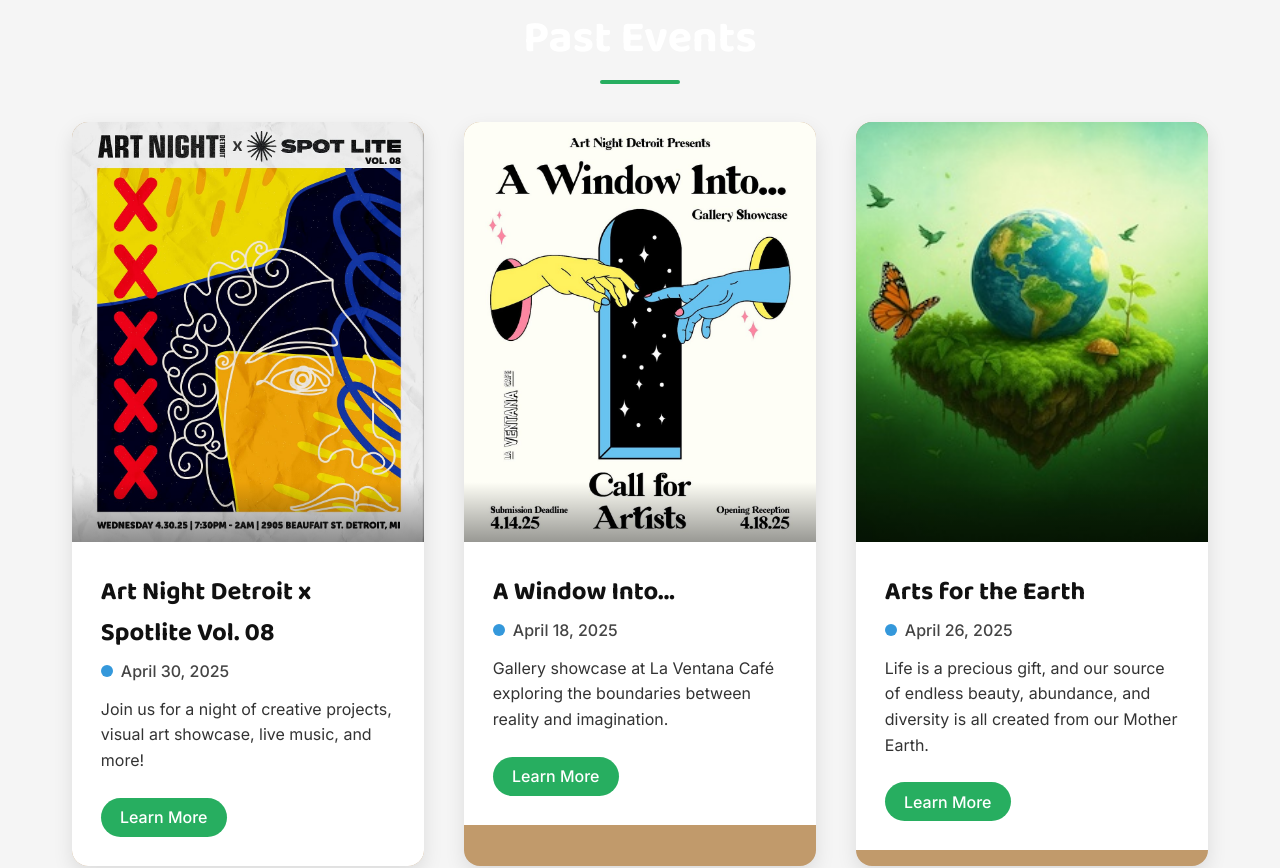
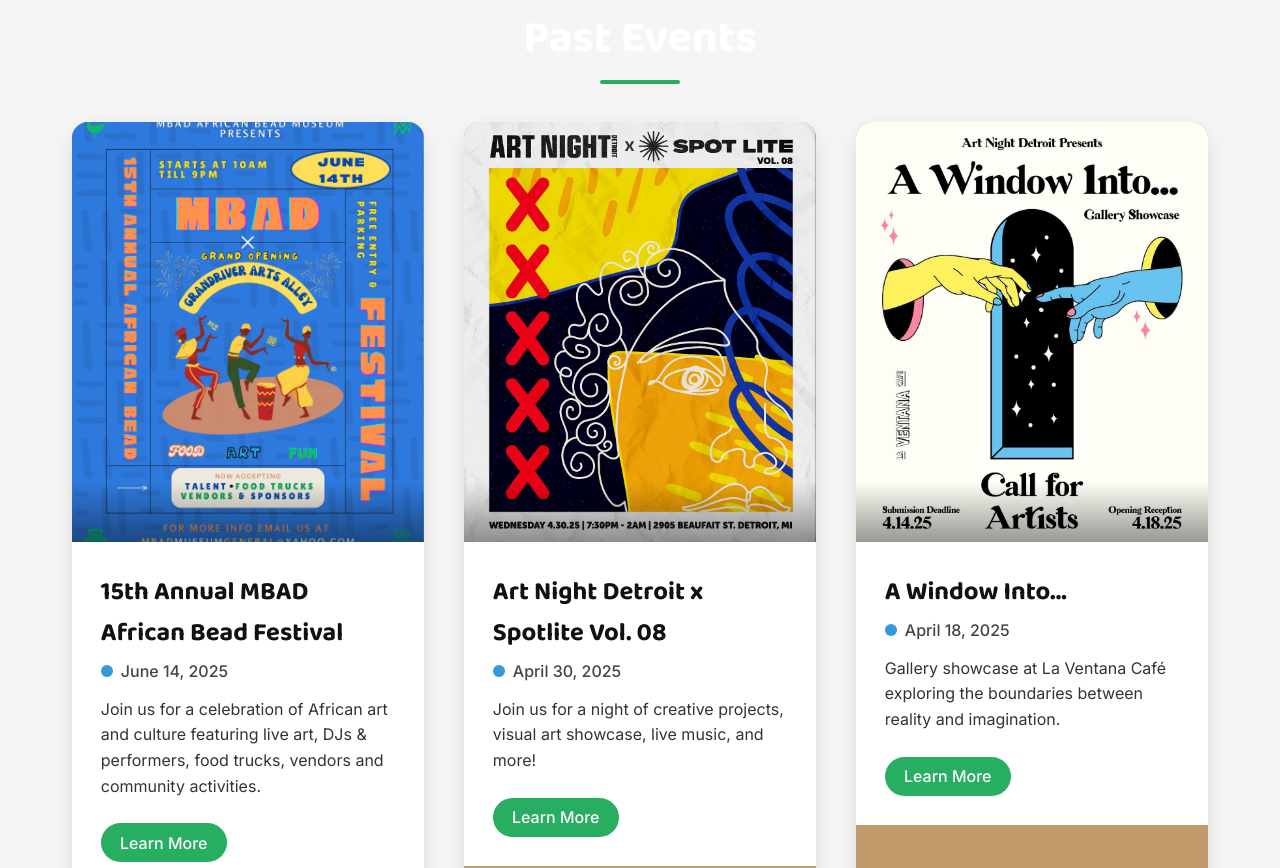
Before and after one commit to buidl-renaissance/art-night-detroit, a Next.js app: page / in a window 1280 px wide. Shown: the part 680-1548 px from the top of the page. Built offline with nearby package versions, Linux system fonts and the light colour scheme.

Commit message:
activate character

```diff
--- a/src/pages/events/index.tsx
+++ b/src/pages/events/index.tsx
@@ -14,14 +14,13 @@
   url?: string;
 }
 
-const EventsPage = () => {
-  const events: Event[] = [
+export const events: Event[] = [
   {
     id: 'dabls-collector-quest-raffle',
     title: '15th Annual MBAD African Bead Festival',
     date: 'June 14, 2025',
     description: 'Join us for a celebration of African art and culture featuring live art, DJs & performers, food trucks, vendors and community activities.',
-      image: '/images/dabls-collector-quest-raffle.jpg',
+    image: '/images/mbad-festival.jpg',
     location: 'Dabls MBAD African Bead Museum, 6559 Grand River Ave, Detroit, MI',
     time: '10:00AM-9:00PM'
   },
@@ -55,6 +54,7 @@
   }
 ];
 
+const EventsPage = () => {
   return (
     <PageContainer>
       <Head>
--- a/src/pages/index.tsx
+++ b/src/pages/index.tsx
@@ -2,35 +2,11 @@
 import Head from 'next/head';
 import Link from 'next/link';
 import styled from 'styled-components';
+import { events } from './events';
+
 
 const HomePage = () => {
-  const featuredEvents = [
-    {
-      id: 'spot-lite-vol-08',
-      title: 'Art Night Detroit x Spotlite Vol. 08',
-      date: 'April 30, 2025',
-      description: 'Join us for a night of creative projects, visual art showcase, live music, and more!',
-      image: '/images/art-night-spot-lite-vol-08.jpg'
-    },
-    {
-      id: 'a-window-into',
-      title: 'A Window Into...',
-      date: 'April 18, 2025',
-      description: 'Gallery showcase at La Ventana Café exploring the boundaries between reality and imagination.',
-      image: '/images/a-window-into.jpg'
-    },
-    {
-      id: 'arts-for-the-earth',
-      title: 'Arts for the Earth',
-      date: 'April 26, 2025',
-      description: 'Life is a precious gift, and our source of endless beauty, abundance, and diversity is all created from our Mother Earth.',
-      image: '/images/arts-for-earth-blank.jpeg',
-      location: '2804 WIGHT ST, DETROIT, MI',
-      time: '12PM-2AM',
-      url: 'https://earth.gods.work/'
-    }
-  ];
-
+  const featuredEvents = events.slice(0, 3);
   return (
     <PageContainer>
       <Head>
```
Also changed, not shown: public/images/mbad-festival.jpg (added). Lines whose indentation alone changed are shown as unchanged.
